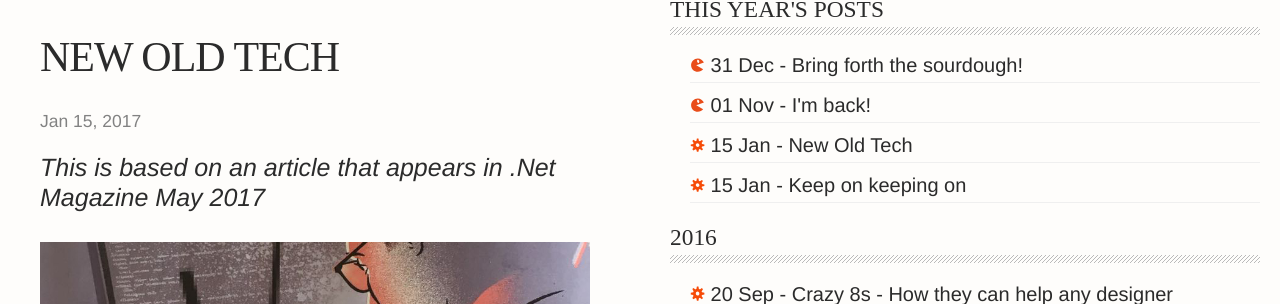
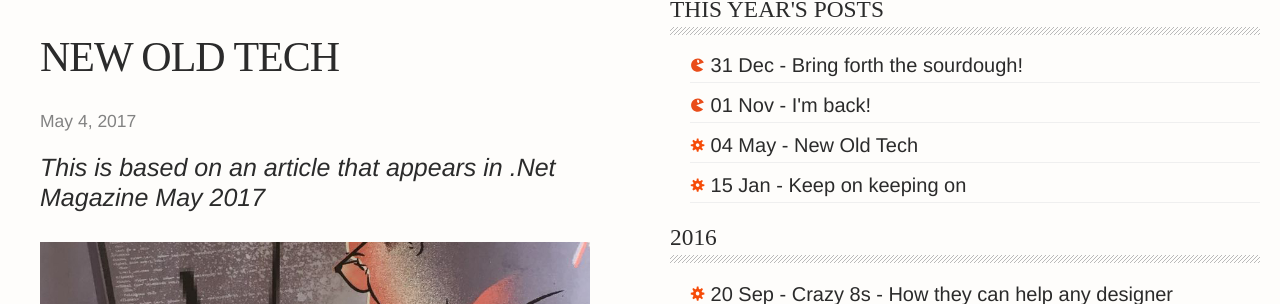
Before and after one commit to maxray/maxray.github.io, a Jekyll site: the page built from _posts/2017-05-04-new-old-tech.markdown, in a window 1280 px wide and 900 px high. Shown: the part 134-438 px from the top of the window. Built offline with Jekyll 4.4.1, drawn with Linux system fonts in a browser that asks for light colours.

Commit message:
Updated New Old Tech and 1 other file

```diff
--- a/_posts/2017-01-15-new-old-tech.markdown
+++ b/_posts/2017-05-04-new-old-tech.markdown
@@ -1,18 +1,18 @@
 ---
 title: New Old Tech
-date: 2017-01-15 08:00:59 Z
+date: 2017-05-04 08:00:00 Z
 categories:
 - Work
-layout: post
 type: post
 status: publish
 author:
   login: admin
   email: sushkelly@gmail.com
   display_name: admin
-  first_name: ''
-  last_name: ''
+  first_name:
+  last_name:
 excerpt_separator: "<!--more-->"
+layout: post
 ---
 
 <p>This is based on an article that appears in .Net Magazine May 2017</p>
```
